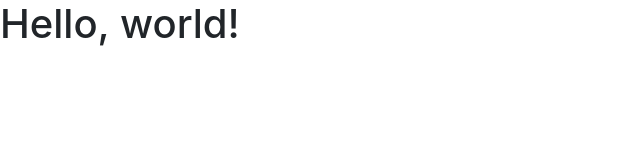
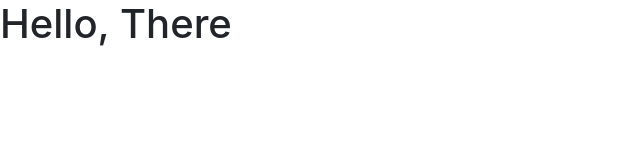
Before and after one commit to davidcloak/SelfOrganizingTeams, a plain HTML site: page index.html in a window 1280 px wide. Shown: the whole page, without its empty margins (0-640 px from the left). Drawn offline with nearby package versions, Linux system fonts and the light colour scheme.

Commit message:
Update index.html

```diff
--- a/index.html
+++ b/index.html
@@ -11,7 +11,7 @@
     <title>Hello, world!</title>
   </head>
   <body>
-    <h1>Hello, world!</h1>
+    <h1>Hello, There</h1>
 
     <!-- Optional JavaScript -->
     <!-- jQuery first, then Popper.js, then Bootstrap JS -->
```
